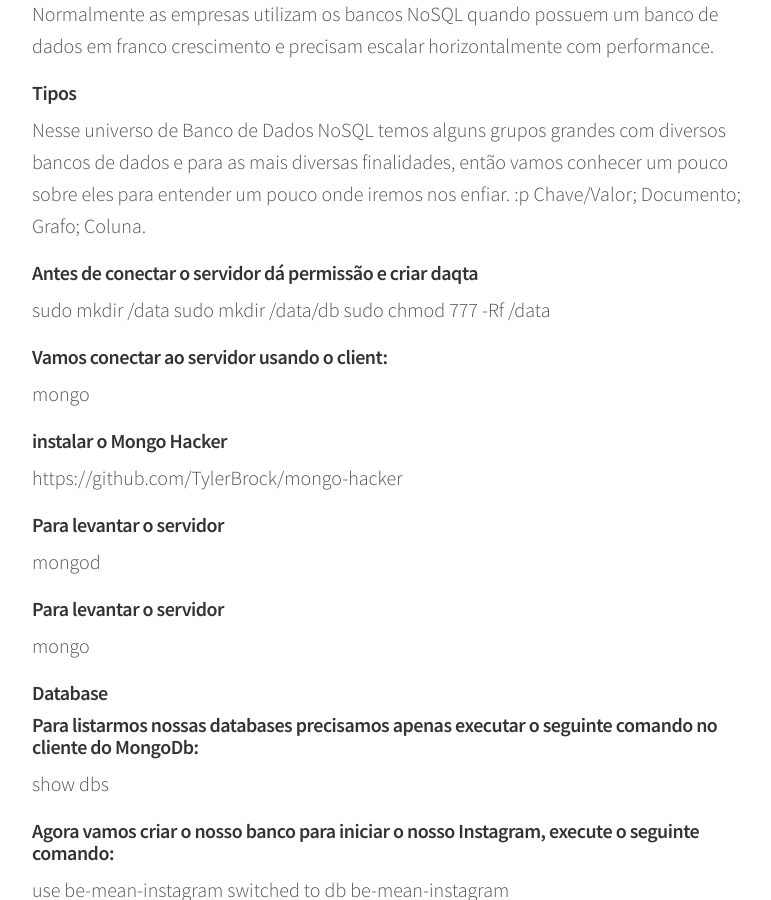
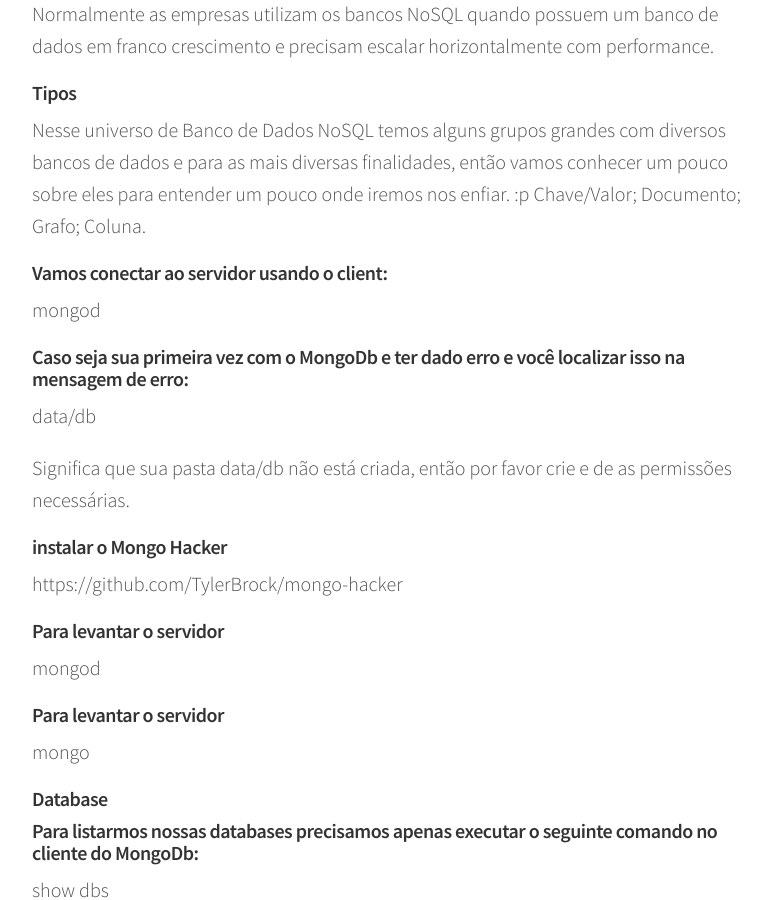
Before and after one commit to indrajithbandara/debug-blog, a Jekyll site: the page built from _posts/2017-01-03-mongo.md, in a window 1280 px wide and 900 px high, scrolled down 714 px. Shown: the whole window, without its empty margins (248-1019 px from the left). Built offline with Jekyll 4.4.1, drawn with Linux system fonts in a browser that asks for light colours; comment, search, counter and statistics services are not loaded; some of the changed text lies outside the part shown.

Commit message:
sobe att mongo

```diff
--- a/_posts/2017-01-03-mongo.md
+++ b/_posts/2017-01-03-mongo.md
@@ -30,13 +30,13 @@
 Grafo;
 Coluna.
 
-##### Antes de conectar o servidor dá permissão e criar daqta
-sudo mkdir /data
-sudo mkdir /data/db
-sudo chmod 777 -Rf /data
+###### Vamos conectar ao servidor usando o client:
+mongod
 
-###### Vamos conectar ao servidor usando o client:
-mongo
+##### Caso seja sua primeira vez com o MongoDb e ter dado erro e você localizar isso na mensagem de erro:
+data/db
+
+Significa que sua pasta data/db não está criada, então por favor crie e de as permissões necessárias.
 
 ###### instalar o Mongo Hacker
 https://github.com/TylerBrock/mongo-hacker
@@ -84,3 +84,15 @@
 Sat Jan 14 10:56:50.019 dropping: be-mean.restaurantes
 Sat Jan 14 10:56:51.211 check 9 25359
 Sat Jan 14 10:56:51.524 imported 25359 objects
+
+###### Par usaar uma database basta utilizar a palavra reservada "use" se ela nao existir o mongoDB vai criar
+$ use_nome_database
+
+###### Para saber o nome da database que estamos baasta digitar "db".
+$ db
+be-mean
+
+##### Para listarmos nossa database usamos o show dbs, mas ele so cria uma nova database quando vc insere um valor novo
+$ show dbs
+-be-mean          → 0.203GB
+be-mean           → 0.203GB
```
